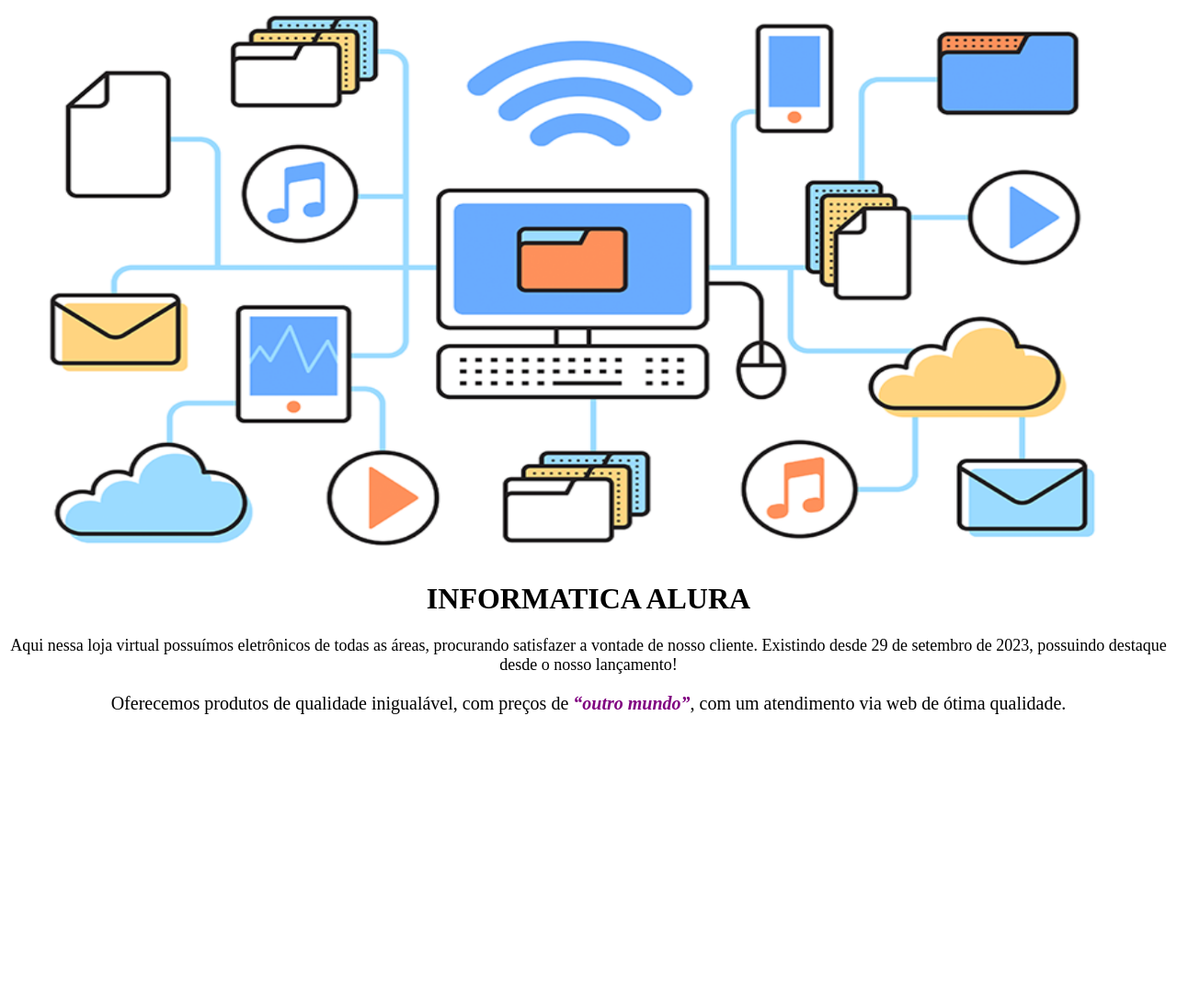
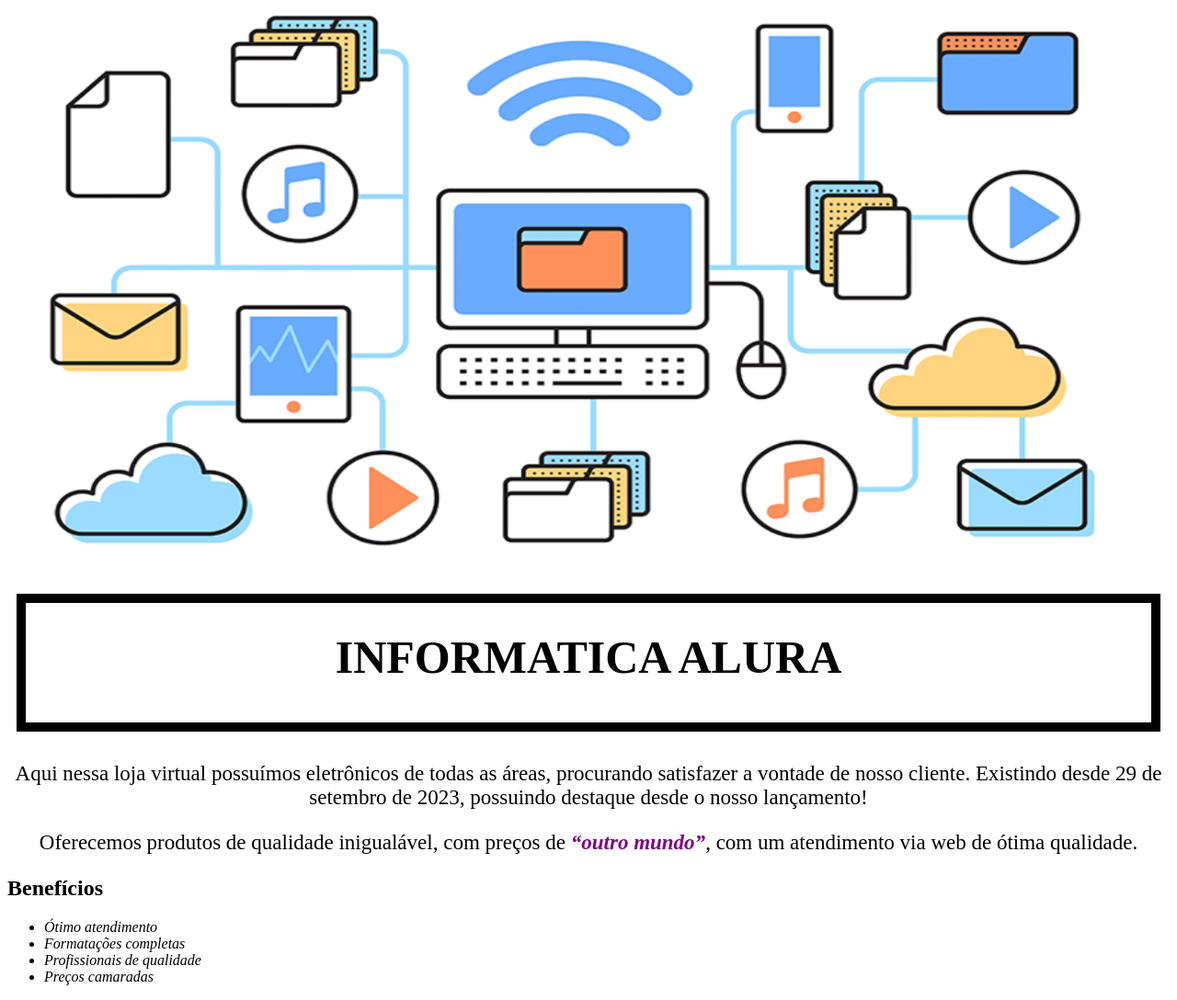
Before and after one commit to Arthur-Gomess/html1, a plain HTML site: page index.html in a window 1280 px wide. Shown: the whole page at 92% size. Before the commit the page ends 800 px from the top, so only its background shows below. Drawn offline with Linux system fonts and the light colour scheme.

Commit message:
Add files via upload

```diff
--- a/index.html
+++ b/index.html
@@ -16,6 +16,13 @@
 
     <p id="oferecer"> Oferecemos produtos de qualidade inigualável, com preços de <em><strong>“outro mundo”</strong></em>, com um atendimento via web de ótima qualidade.</p>
 
+    <h2>Benefícios</h2>
 
+    <ul>
+    <li class="itens"> Ótimo atendimento </li>
+    <li class="itens"> Formatações completas </li>
+    <li class="itens"> Profissionais de qualidade </li>
+    <li class="itens"> Preços camaradas </li>
+    </ul>
 </body>
 </html>
--- a/style.css
+++ b/style.css
@@ -4,7 +4,13 @@
 }
 
 h1 {
+    font-size: 50px;
     text-align: center;
+    height: 100px;
+    border: 10px solid #000000;
+    padding-top: 30px;
+    margin-left: 10px;
+    margin-right: 10px;
 }
 
 p {
@@ -16,9 +22,13 @@ strong {
 }
 
 #missao {
-    font-size: 18px;
+    font-size: 23px;
 }
 
 #oferecer {
-    font-size: 20px;
+    font-size: 23px;
 }
+
+.itens {
+    font-style: italic
+}
```
